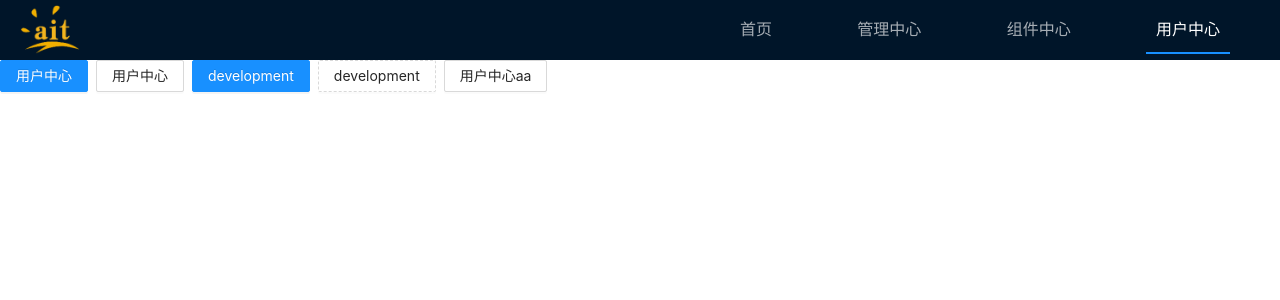
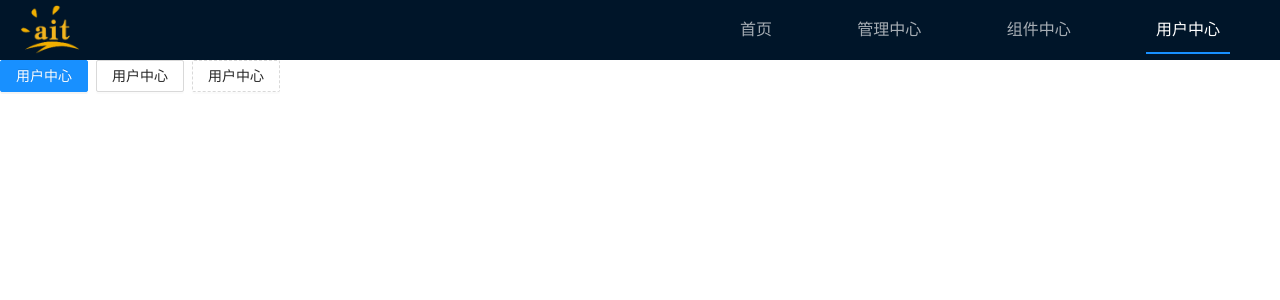
Before and after one commit to shenxuxiang/aitweb-config-center, a React app: page /#/user in a window 1280 px wide. Shown: the top 300 px of the page. Built offline with nearby package versions, Linux system fonts and the light colour scheme.

Commit message:
build: dev 分支构建

```diff
--- a/src/pages/user/index.tsx
+++ b/src/pages/user/index.tsx
@@ -7,10 +7,8 @@ export default class extends PureComponent<any, any> {
       <section>
         <Space>
           <Button type="primary">用户中心</Button>
-          <Button>用户中心</Button>
-          <Button type="primary">development</Button>
-          <Button type="dashed">development</Button>
-          <Button>用户中心aa</Button>
+          <Button type="ghost">用户中心</Button>
+          <Button type="dashed">用户中心</Button>
         </Space>
       </section>
     );
```
